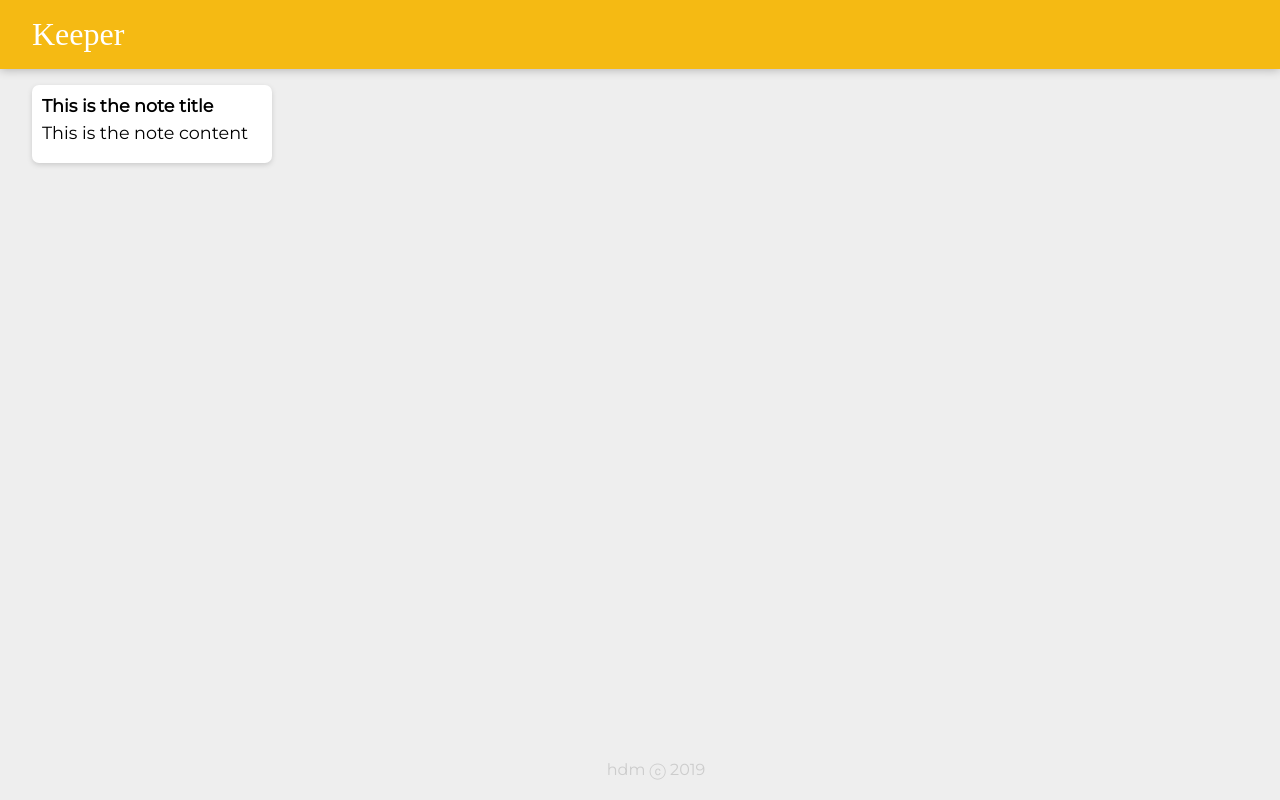
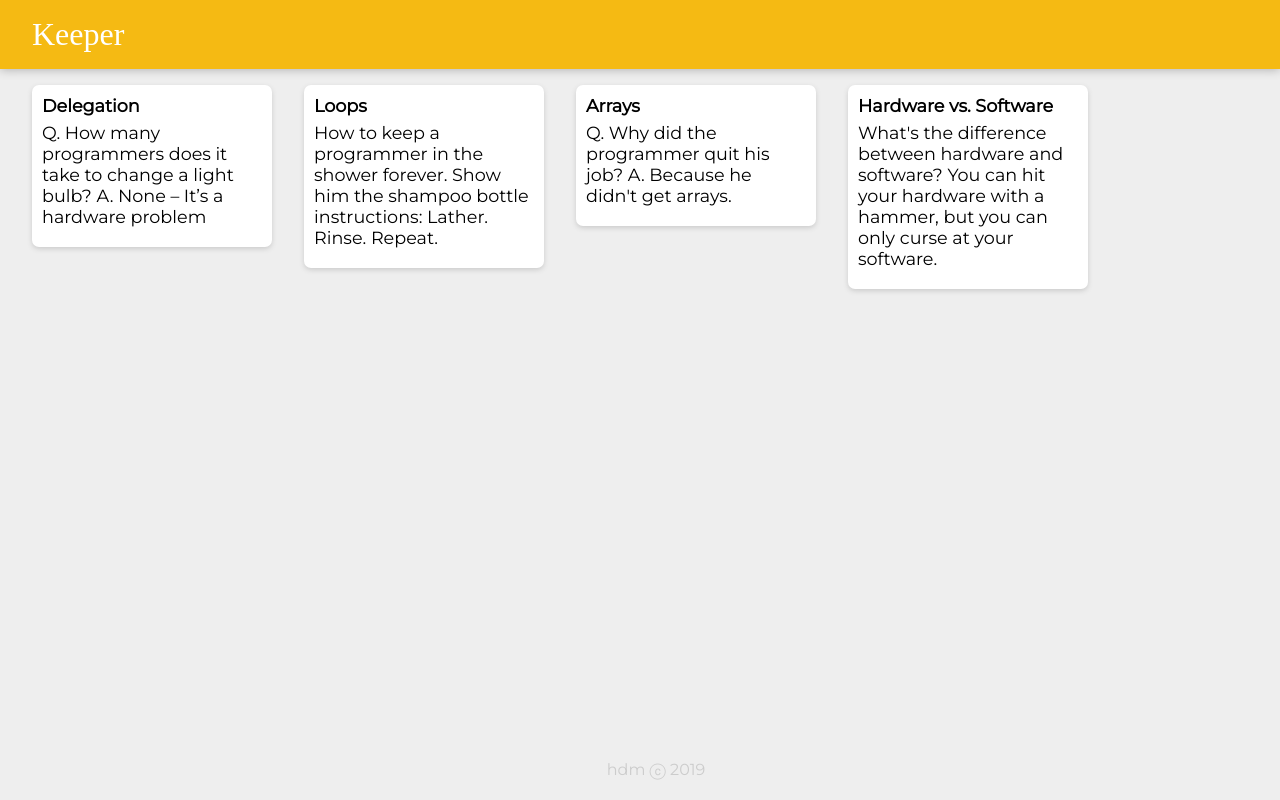
Before and after one commit to hdanielmm/keep-clone, a React (Create React App) app: page / in a window 1280 px wide. Built offline with nearby package versions, Linux system fonts and the light colour scheme; a web font is replaced by a local one.

Commit message:
Add notes dynamically

```diff
--- a/src/components/App.jsx
+++ b/src/components/App.jsx
@@ -2,12 +2,19 @@
 import Header from "./Header";
 import Footer from "./Footer";
 import Note from "./Note";
+import notes from "../notes";
 
 function App() {
   return (
     <div>
       <Header />
-      <Note />
+      {notes.map(note => (
+        <Note
+          key={note.key}
+          title={note.title}
+          content={note.content}
+        />
+      ))}
       <Footer />
     </div>
   )
--- a/src/components/Note.jsx
+++ b/src/components/Note.jsx
@@ -1,10 +1,11 @@
 import React from "react";
 
-function Note() {
+function Note(props) {
+
   return (
-    <div className="note">
-      <h1>This is the note title</h1>
-      <p>This is the note content</p>
+    <div className="note" key={props.key}>
+      <h1>{props.title}</h1>
+      <p>{props.content}</p>
     </div>
   )
 }
--- /dev/null
+++ b/src/notes.js
@@ -0,0 +1,28 @@
+const notes = [
+  {
+    key: 1,
+    title: "Delegation",
+    content:
+      "Q. How many programmers does it take to change a light bulb? A. None – It’s a hardware problem"
+  },
+  {
+    key: 2,
+    title: "Loops",
+    content:
+      "How to keep a programmer in the shower forever. Show him the shampoo bottle instructions: Lather. Rinse. Repeat."
+  },
+  {
+    key: 3,
+    title: "Arrays",
+    content:
+      "Q. Why did the programmer quit his job? A. Because he didn't get arrays."
+  },
+  {
+    key: 4,
+    title: "Hardware vs. Software",
+    content:
+      "What's the difference between hardware and software? You can hit your hardware with a hammer, but you can only curse at your software."
+  }
+];
+
+export default notes;
```
